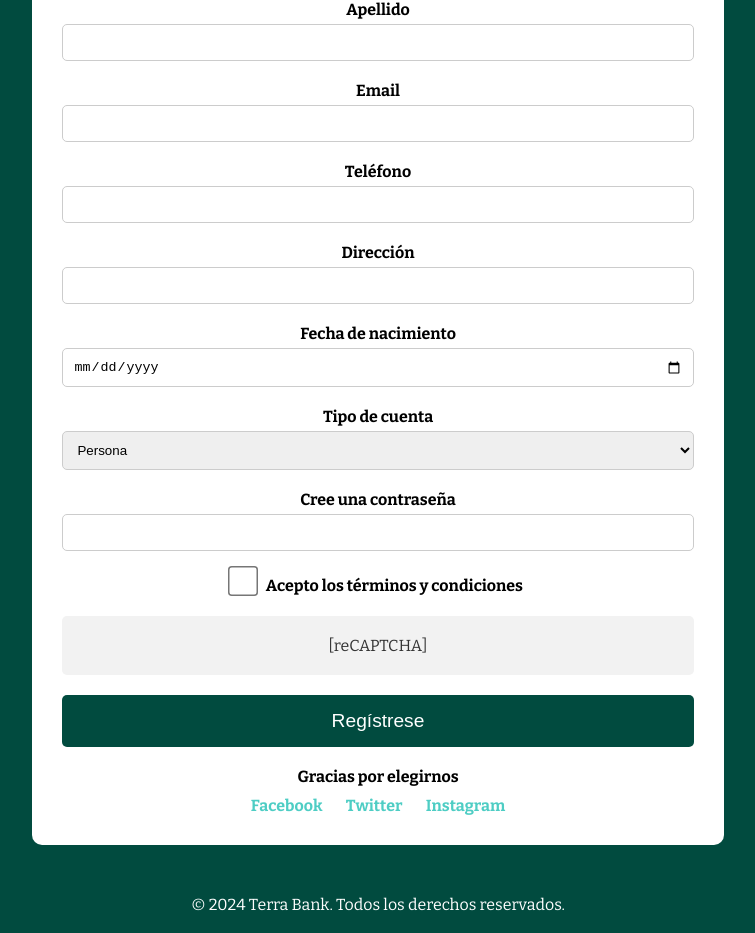
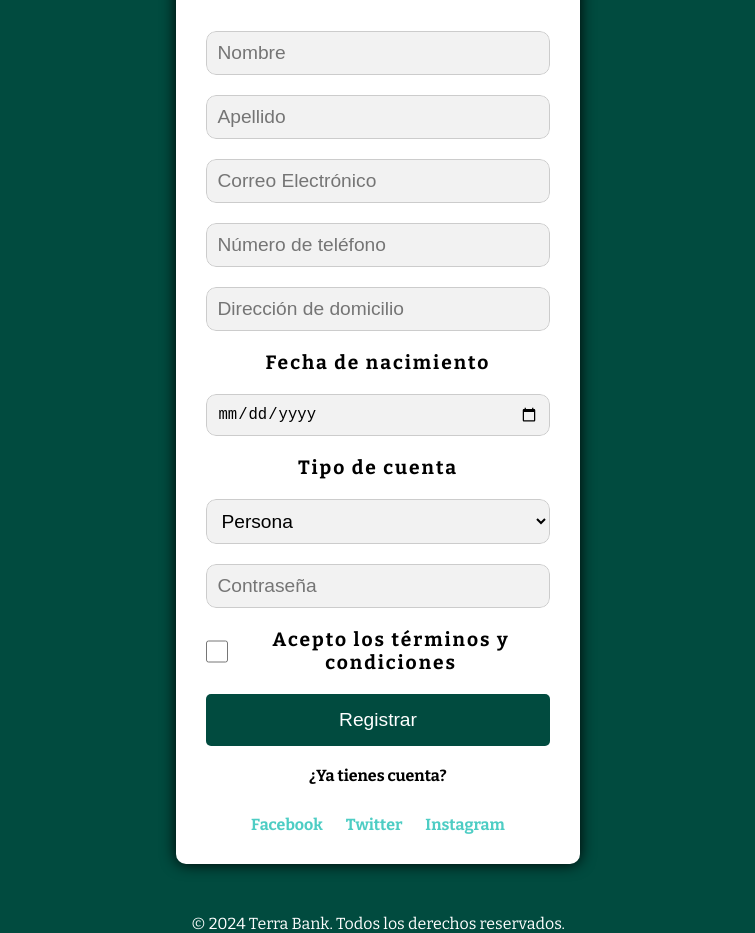
Before and after one commit to CarlosFranco97/TerraBank, a plain HTML site: page views/pages/auth/registro.html in a window 1280 px wide. Shown: the part 357-1290 px from the top of the page, without its empty margins (262-1017 px from the left). Drawn offline with nearby package versions, Linux system fonts and the light colour scheme.

Commit message:
Se reorganizan la seccion del registro y del login

```diff
--- a/views/pages/auth/registro.html
+++ b/views/pages/auth/registro.html
@@ -10,7 +10,7 @@
 
 
     <section class="registroTerrabank">
-        <h1>Regístrese hoy en Terra Bank</h1>
+        <h1>Regístrate hoy en Terra Bank</h1>
     </section>
 
 
@@ -19,20 +19,20 @@
             <form class="formularioRegistro">
                 <h2>Ingrese sus datos</h2>
 
-                <label for="primerNombre">Nombre</label>
-                <input type="text" id="primerNombre" name="primerNombre" required>
+                <!-- <label for="nombre">Nombre</label> -->
+                <input type="text" id="nombre" name="primerNombre" placeholder="Nombre" required>
 
-                <label for="primerNombre">Apellido</label>
-                <input type="text" id="primerNombre" name="primerNombre" required>
+                <!-- <label for="apellido">Apellido</label> -->
+                <input type="text" id="apellido" name="apellido" placeholder="Apellido" required>
 
-                <label for="email">Email</label>
-                <input type="email" id="email" name="email" required>
+                <!-- <label for="email">Email</label> -->
+                <input type="email" id="email" name="email" placeholder="Correo Electrónico" required>
 
-                <label for="phone">Teléfono</label>
-                <input type="tel" id="phone" name="phone" required>
+                <!-- <label for="phone">Teléfono</label> -->
+                <input type="tel" id="phone" name="phone" placeholder="Número de teléfono" required>
 
-                <label for="address">Dirección</label>
-                <input type="text" id="address" name="address" required>
+                <!-- <label for="address">Dirección</label> -->
+                <input type="text" id="address" name="address" placeholder="Dirección de domicilio" required>
 
                 <label for="fechaNacimiento">Fecha de nacimiento</label>
                 <input type="date" id="fechaNacimiento" name="fechaNacimiento" required>
@@ -43,24 +43,33 @@
                     <option value="business">Empresa</option>
                 </select>
 
-                <label for="password">Cree una contraseña</label>
-                <input type="password" id="password" name="password" required>
+                <!-- <label for="password">Cree una contraseña</label> -->
+                <input type="password" id="password" name="password" placeholder="Contraseña" required>
 
-                <label class="terminos">
-                    <input type="checkbox" name="terminos" required> Acepto los términos y condiciones
-                </label>
 
-                <div class="recaptchaPlaceholder">[reCAPTCHA]</div>
+                <div class="terminos">
+                    <input id="terminosCondiciones" type="checkbox" name="terminosCondiciones" required>
+                    <label for="terminosCondiciones">Acepto los términos y condiciones</label>
+                </div>
 
-                <button type="submit" class="botonRegistro">Regístrese</button>
 
-                <p>Gracias por elegirnos</p>
+                <!-- <div class="recaptchaPlaceholder">
+                    [reCAPTCHA]
+                </div> -->
 
-                <div class="redes">
+                <button type="submit" class="botonRegistro">
+                    Registrar
+                </button>
+
+                <a href="./login.html">
+                    ¿Ya tienes cuenta?
+                </a>
+
+                <nav class="redes">
                     <a href="#">Facebook</a>
                     <a href="#">Twitter</a>
                     <a href="#">Instagram</a>
-                </div>
+                </nav>
             </form>
         </div>
     </section>
--- a/views/style/style.css
+++ b/views/style/style.css
@@ -81,7 +81,7 @@ header {
 
 .contenedorBotonInicioRegistro a:last-child:hover {
     background-color: #014B3F;
-    outline:1px solid #FF5E1A;
+    outline: 1px solid #FF5E1A;
     color: #FF5E1A;
     transition: all ease-in-out 0.6s;
 }
@@ -139,7 +139,7 @@ header {
     transition: all 1s ease-in-out;
 }
 
-.contenedorMenuHeader a:hover::before{
+.contenedorMenuHeader a:hover::before {
     background-color: #FF5E1A;
     transition: all 1s ease-in;
     width: 100%;
@@ -370,7 +370,8 @@ aside nav {
     font-size: 2.5em;
 }
 
-.cuentaDeAhorros h3, .cuentaDeAhorros h4 {
+.cuentaDeAhorros h3,
+.cuentaDeAhorros h4 {
     font-size: 1.5em;
     font-style: italic;
 }
@@ -515,7 +516,7 @@ div h3 {
     margin-bottom: 30px;
 }
 
-.tituloTarjetasCredito span{
+.tituloTarjetasCredito span {
     color: #FF5E1A;
 }
 
@@ -671,7 +672,7 @@ div h3 {
     width: 95%;
 }
 
-.inversionALaMano section ul{
+.inversionALaMano section ul {
     display: flex;
     justify-content: space-evenly;
     align-items: center;
@@ -765,18 +766,17 @@ p {
 
 
 .registroTerrabank {
-    background: rgb(255, 94, 26);
-    background: rgb(1, 75, 63);
     background: radial-gradient(circle, rgba(1, 75, 63, 1) 67%, rgba(255, 94, 26, 1) 100%);
     text-align: center;
+    font-size: 2.5em;
     padding: 50px 0;
 }
 
-.registroTerrabank h1 {
+/* .registroTerrabank h1 {
     color: rgb(255, 255, 255);
     font-size: 2.5rem;
     font-style: italic;
-}
+} */
 
 .seccionRegistro {
     display: flex;
@@ -788,52 +788,87 @@ p {
 }
 
 .contenedorRegistro {
-    width: 60%;
+    width: 100%;
     display: flex;
     justify-content: center;
 }
 
 .formularioRegistro {
+    display: flex;
+    flex-direction: column;
     background-color: white;
     color: rgb(0, 0, 0);
     padding: 30px;
     border-radius: 10px;
-    width: 100%;
+    width: 35%;
+    gap: 20px;
+    box-shadow: 0 0 15px rgb(0, 0, 0.5);
+    font-weight: bold;
 }
 
 .formularioRegistro h2 {
     margin-bottom: 20px;
+    font-size: 2.5em;
+    letter-spacing: 2px;
 }
 
 .formularioRegistro label {
-    display: block;
-    margin-bottom: 5px;
-    font-weight: bold;
+    /* margin-bottom: 5px; */
+    /* font-weight: bold; */
+    font-size: 1.2em;
+    letter-spacing: 2px;
 }
 
-.formularioRegistro input,
-.formularioRegistro select {
+.formularioRegistro > input,
+.formularioRegistro > select {
     width: 100%;
     padding: 10px;
-    margin-bottom: 20px;
-    border-radius: 5px;
+    /* margin-bottom: 20px; */
+    border-radius: 10px;
     border: 1px solid #ccc;
+    outline: 1px solid #ffffff;
+    background-color: #f2f2f2;
+    font-size: 1.2em;
+}
+
+.formularioRegistro>input:focus {
+    outline: 1px solid blue;
 }
 
 .terminos {
     display: flex;
+    justify-content: center;
     align-items: center;
-    margin-bottom: 20px;
+    gap: 5px;
+    /* margin-bottom: 200px; */
 }
 
 .terminos input {
-    margin-right: 10px;
-    transform: scale(1.5);
-    width: 20px;
-    height: 20px;
+    /* margin-right: 10px; */
+    /* transform: scale(1.5); */
+    width: 25px;
+    height: 25px;
 }
 
+/* .recaptchaPlaceholder {
+    background-color: #f2f2f2;
+    padding: 20px;
+    text-align: center;
+    margin-bottom: 20px;
+    border-radius: 5px;
+    color: #333;
+} */
 
+.formularioRegistro > a,
+.formularioInicioSesion > a {
+    cursor: pointer;
+    color: black;
+}
+
+.formularioRegistro > a:hover,
+.formularioInicioSesion > a:hover {
+    color: #FF5E1A;
+}
 
 .botonRegistro {
     background-color: #014B3F;
@@ -878,74 +913,81 @@ p {
 
 
 .seccionInicioSesion {
-    flex: 1;
+    /* flex: 1; */
     display: flex;
     justify-content: center;
     align-items: center;
     padding: 50px 0;
     text-align: center;
     font-style: italic;
+    height: 100%;
 }
 
 .contenedorInicioSesion {
-    width: 60%;
+    width: 30%;
+    height:  80%;
     display: flex;
     justify-content: center;
 }
 
 .iniciarSesion {
     color: #014B3F;
+    font-size: 3em;
 }
 
 .ingreseSusDatos {
     color: #014B3F;
 }
 
+
+
 .formularioInicioSesion {
+    display: flex;
+    flex-direction: column;
+    justify-content: space-between;
+    align-items: center;
     background-color: white;
-    color: rgb(0, 0, 0);
+    /* color: rgb(0, 0, 0); */
     padding: 30px;
     border-radius: 10px;
     width: 100%;
+    font-weight: bold;
+    box-shadow: 0 0 15px rgb(0 0 0.8);
 }
 
 .formularioInicioSesion h1 {
     font-size: 2.5rem;
     margin-bottom: 20px;
-    font-weight: bold;
+    /* font-weight: bold; */
 }
 
 .formularioInicioSesion h2 {
     font-size: 1.5rem;
     margin-bottom: 20px;
-    font-weight: bold;
+    /* font-weight: bold; */
 }
 
-.formularioInicioSesion label {
+/* .formularioInicioSesion label {
     display: block;
     margin-bottom: 5px;
     font-weight: bold;
-}
+} */
 
 .formularioInicioSesion input {
     width: 100%;
     padding: 15px;
-    margin-bottom: 20px;
-    border-radius: 5px;
+    border-radius: 10px;
     border: 1px solid #ccc;
-    font-size: 1rem;
+    outline: 1px solid #ffffff;
+    background-color: #f2f2f2;
+    font-size: 1.2em;
+    /* margin-bottom: 40px; */
+    /* border: 1px solid #ccc; */
 }
 
-.recaptchaPlaceholder {
-    background-color: #f2f2f2;
-    padding: 20px;
-    text-align: center;
-    margin-bottom: 20px;
-    border-radius: 5px;
-    color: #333;
-}
 
-/* .botonLogin {
+
+.botonLogin {
     background-color: #FF5E1A;
     border: none;
     color: white;
@@ -958,7 +1000,9 @@ p {
 
 .botonLogin:hover {
     background-color: #014B3F;
-} */
+}
+
+
 
 
 /* Preguntas Frecuentes */
```
Also changed, not shown: views/pages/auth/login.html (+11 -7 lines).
